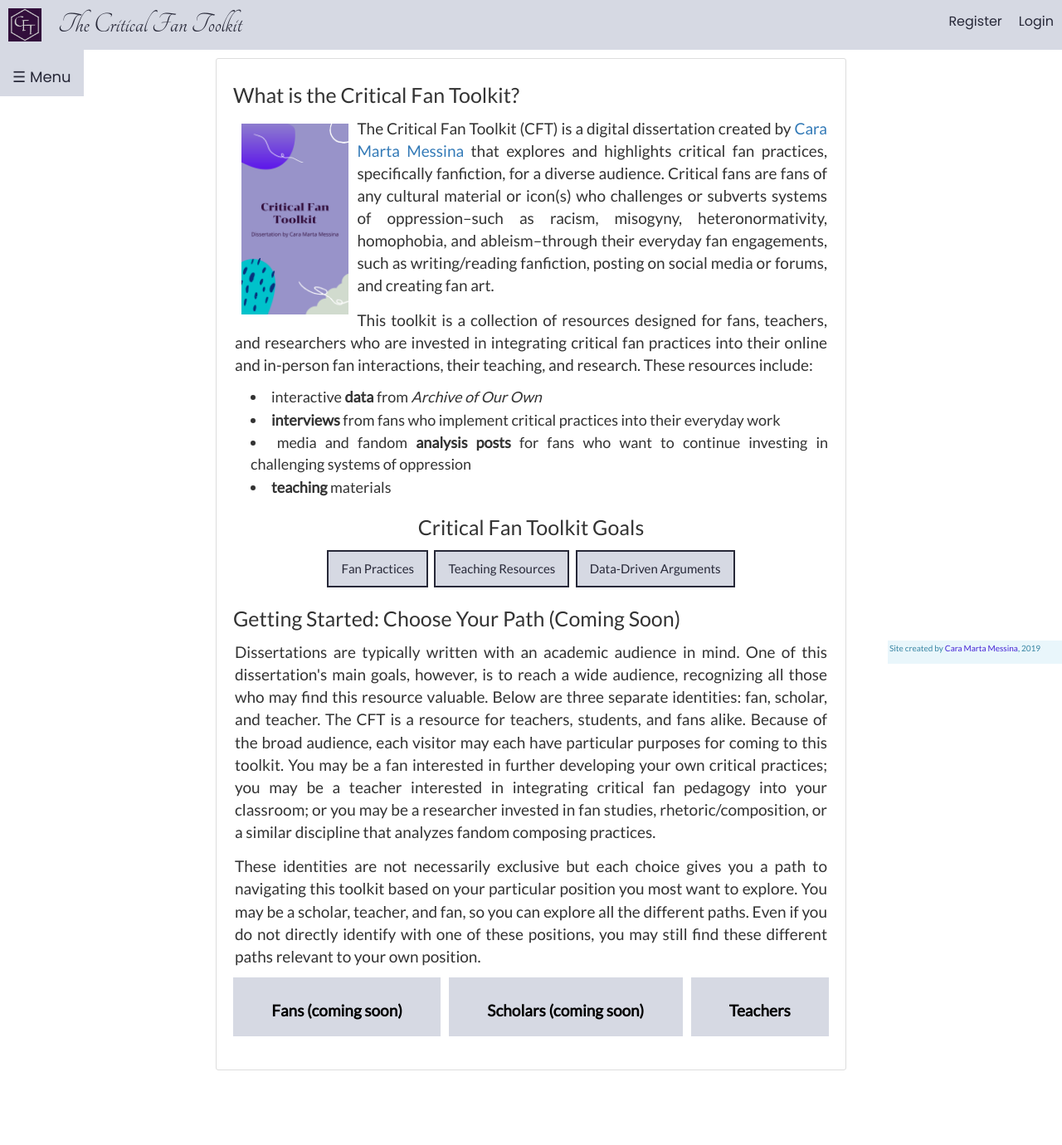
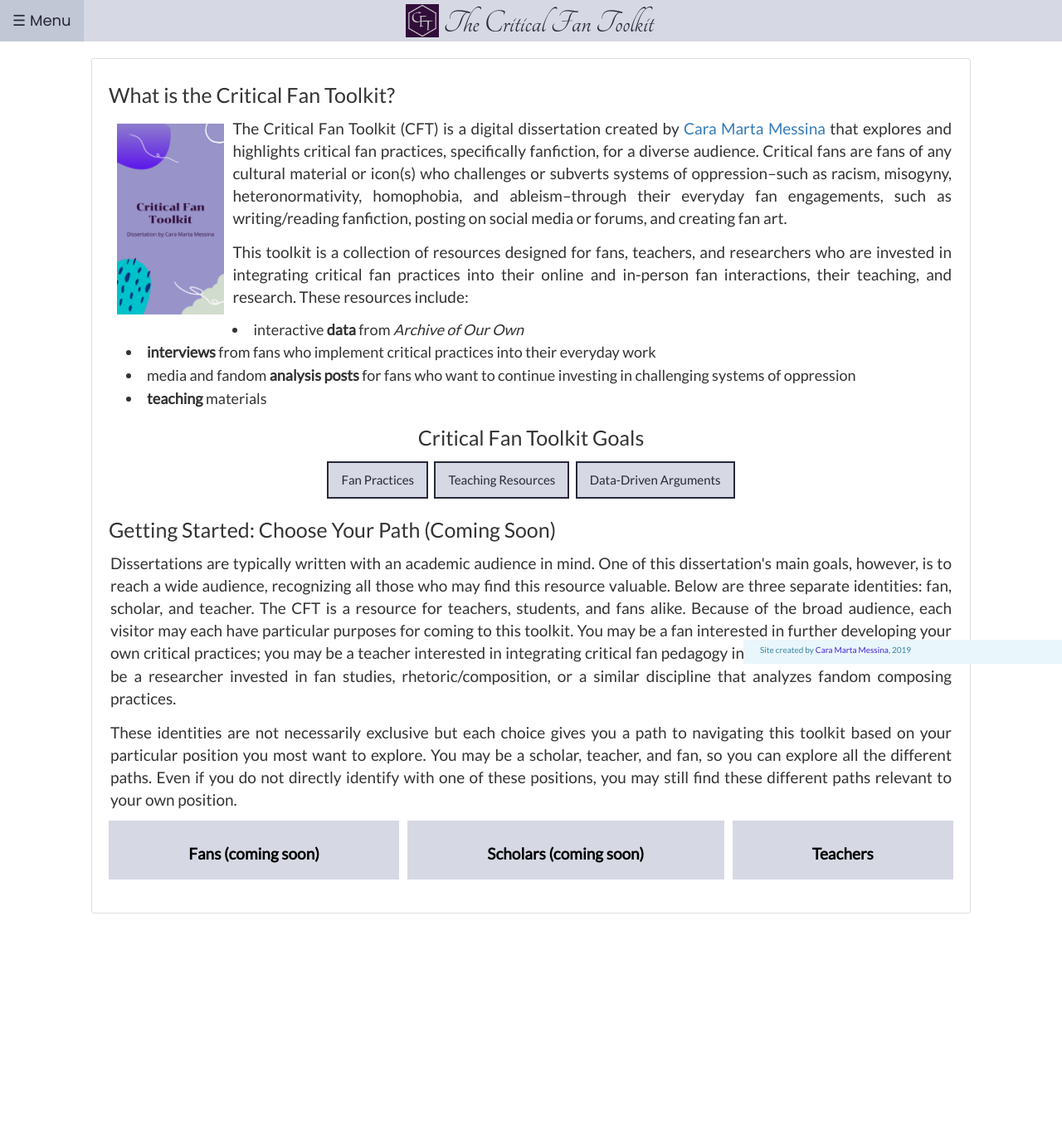
Before and after one commit to caramessina/cft-website-update, a Flask app: page / in a window 1280 px wide. Shown: the whole page at 83% size. After the commit the page ends 1101 px from the top, so only its background shows below. Run offline with Flask 2, Linux system fonts and the light colour scheme; some libraries are stand-ins or nearby versions.

Commit message:
fixing colors and menu style

```diff
--- a/CFT/static/css/main.css
+++ b/CFT/static/css/main.css
@@ -17,9 +17,10 @@ section{
   width: auto;
 }
 
-main {
-  margin-right: 250px;
-  margin-left: 250px;
+.main {
+  max-width: 1080px;
+  margin: 0px auto 70px auto;
+  float: none;
   font-size: 17px; /* Increased text to enable scrolling */
   padding: 70px 10px;
   font-family: 'Lato', sans-serif;
@@ -29,7 +30,7 @@ article{
   padding: 10px 20px 40px 20px;
   border: 1px solid #dddddd;
   border-radius: 3px;
-  margin-bottom: 20px;
+  margin-bottom: 10px;
   width: 100%;
 }
 
@@ -76,9 +77,9 @@ li{
     height: 100%;
     width: 0%;
     position: fixed;
-    background-color: #d6d9e3;
+    background-color: #F3F4F7;
     overflow-x: hidden;
-    padding-top: 70px;
+    padding-top: 50px;
     z-index: 99997;
   }
 
@@ -114,27 +115,14 @@ li{
 
   .sidebar>button.closebtn {
     margin-left: 220px;
-    background: none;
+    background: #d6d9e3;
     font-weight: bold;
     padding: 6px 6px 6px 6px;
     border-style: solid 2px;
   }
 
-  .sidebar>button.closebtn:hover{
+  div>button.sign-in:hover, .dropdown-container>a:hover, .sidebutton:hover, .sidebar>button.dropdown-btn:hover, .sidebar>button.closebtn:hover{
     background-color: #C2C7D6;
-  }
-
-
-
- .sidebutton:hover, .dropdown-btn:hover, .closebtn:hover{
-    background-color: #C2C7D6;
-  }
-
-  img.logo {
-     height: 60px;
-     padding: 10px;
-     float: left;
-     /* color: #d1d1d1; */
   }
 
   .dropdown-container {
@@ -143,37 +131,50 @@ li{
     padding-left: 15px;
   }
 
-  .dropdown-container>a:hover{
-    background-color: #C2C7D6;
-  }
-
-
 /* TOP NAV */
   .topnav {
     overflow: hidden;
     background-color:#d6d9e3;
     width: 100%;
+    height:50px;
     position: fixed;
     z-index: 99999;
   }
 
-  .topnav a.butt {
-    float: right;
+  .topnav>div>a.header {
     color: #272838;
-    padding: 15px 10px 15px 10px;
-    text-decoration: none;
-    font-size: 16px;
-    font-family: "Poppins";
-  }
-
-  .topnav>div>a.header {
-    float: left;
-    color: #272838;
-    font-size: 35px;
-    padding:5px 10px 5px 10px;
+    font-size: 40px;
+    margin-left: 37%;
+    padding: 12px 15px;
     text-align: center;
     text-decoration: none;
     font-family: "Tangerine";
+  }
+
+  .topnav>div>a.header:hover {
+    background-color: #C2C7D6;
+    text-decoration: none;
+  }
+
+  .logo {
+     height: 40px;
+     margin-top: -15px;
+  }
+
+  div.signin-div{
+      margin-left: 15%;
+      margin-top: 5px;
+  }
+
+  div>button.sign-in{
+    color: #272838;
+    float: left;
+    margin-left: 10px;
+    padding: 5px 5px 5px 5px;
+    text-decoration: none;
+    background-color: #d6d9e3;
+    font-size: 15px;
+    font-family: "Poppins";
   }
 
   .openbtn {
@@ -181,27 +182,17 @@ li{
   cursor: pointer;
   background-color: #d6d9e3;
   color: #272838;
-  padding: 10px 15px;
+  padding: 12px 15px;
   border: none;
   font-family: "Poppins";
-  padding-top: 80px;
   z-index: 1;
   position: fixed;
 }
 
-  .openbtn:hover {
+  .openbtn:hover{
   background-color: #C2C7D6;
 }
 
-  .topnav>a.butt:hover {
-    background-color: #C2C7D6;
-    /* background-color: #45b1e8; */
-  }
-
-  .topnav>div>a.header:hover {
-    background-color: #C2C7D6;
-    text-decoration: none;
-  }
 
 /* iFrame stuff */
 iframe {
@@ -260,10 +251,10 @@ iframe {
  position: fixed;
  bottom: 0px;
  right: 0px;
- width: 210px;
+ width: 30%;
  background-color: #E9F6FB;
  color: #3885A3;
- text-align: center;
+ text-align: right;
 }
 
 
@@ -272,7 +263,8 @@ color: #4424D6;
 }
 
 .footer p {
-font-size:10px
+font-size:10px;
+padding: 5px 10px 0px 20px;
 }
 
 .home-grid-container {
--- a/CFT/templates/includes/_navbar.html
+++ b/CFT/templates/includes/_navbar.html
@@ -1,16 +1,10 @@
 <div class="topnav">
+
+  <button class="openbtn" onclick="openNav()">☰ Menu</button>
   <div>
-<img class="logo" src="{{url_for('static', filename='images/CFT_Logo.png')}}"  alt="Logo for the Critical Fan Toolkit. The letters CFT, written in silver, are surrounded by a silver hexagon.">
-    <a href="{{ url_for('home') }}" class="header">
+    <a href="{{ url_for('home') }}" class="header"><img class="logo" src="{{url_for('static', filename='images/CFT_Logo.png')}}"  alt="Logo for the Critical Fan Toolkit. The letters CFT, written in silver, are surrounded by a silver hexagon.">
+
 The Critical Fan Toolkit</a></div>
-
-    {% if current_user.is_authenticated %}
-    <a href="{{ url_for('logout') }}" class="butt">Logout</a>
-    <a href="{{ url_for('dashboard') }}" class="butt">Dashboard</a>
-    {% else %}
-    <a href="{{ url_for('login') }}" class="butt">Login</a>
-    <a href="{{ url_for('register') }}" class="butt">Register</a>
-    {% endif %}
 </div>
 
 <div id="mySidebar" class="sidebar">
@@ -35,6 +29,13 @@ The Critical Fan Toolkit</a></div>
   </div>
 
     <a href="{{ url_for('bibliography') }}" class="sidebutton">Bibliography</a>
+<div class="signin-div">
+    {% if current_user.is_authenticated %}
+    <button href="{{ url_for('logout') }}" class="sign-in">Logout</button>
+    <button href="{{ url_for('dashboard') }}" class="sign-in">Dashboard</button>
+    {% else %}
+    <button href="{{ url_for('login') }}" class="sign-in">Login</button>
+    <button href="{{ url_for('register') }}" class="sign-in">Register</button>
+    {% endif %}
 </div>
-
-<button class="openbtn" onclick="openNav()">☰ Menu</button>
+</div>
```
